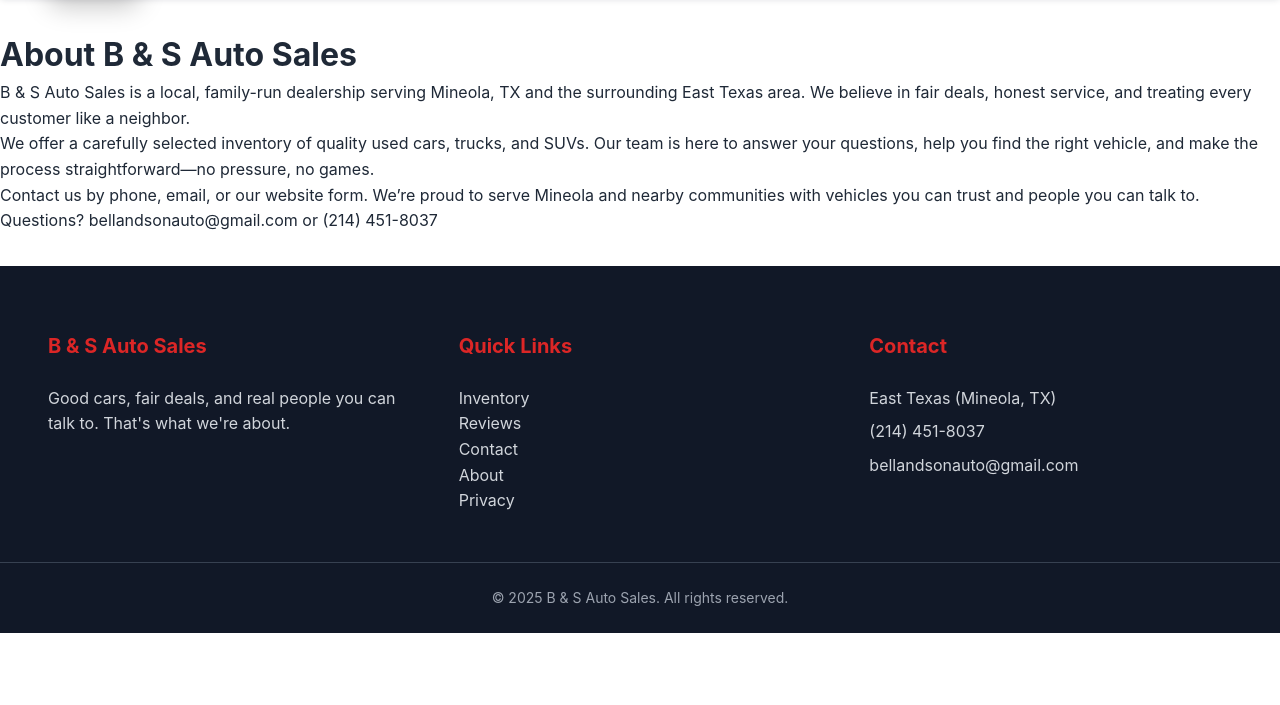
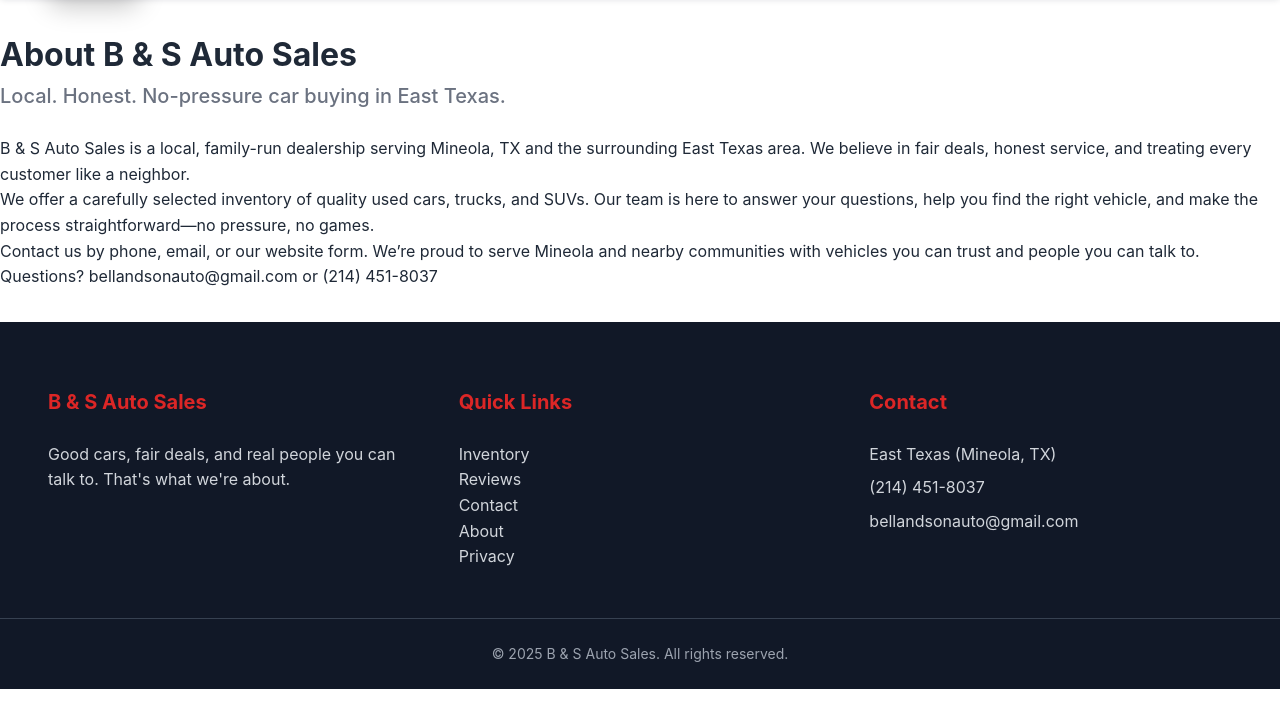
Before and after one commit to ReginaldBell/Bell-Auto-Sales, a website: page about.html in a window 1280 px wide. Shown: the part 95-800 px from the top of the page. Drawn offline with Linux system fonts and the light colour scheme.

Commit message:
chore: about page subheading and mailto link

```diff
--- a/about.html
+++ b/about.html
@@ -32,6 +32,7 @@
 
   <main class="container" style="padding:2rem 0;">
     <h1>About B & S Auto Sales</h1>
+    <h2 style="font-size:1.25rem;font-weight:500;margin-bottom:1.5rem;color:var(--color-text-secondary);">Local. Honest. No-pressure car buying in East Texas.</h2>
     <p>B & S Auto Sales is a local, family-run dealership serving Mineola, TX and the surrounding East Texas area. We believe in fair deals, honest service, and treating every customer like a neighbor.</p>
     <p>We offer a carefully selected inventory of quality used cars, trucks, and SUVs. Our team is here to answer your questions, help you find the right vehicle, and make the process straightforward—no pressure, no games.</p>
     <p>Contact us by phone, email, or our website form. We’re proud to serve Mineola and nearby communities with vehicles you can trust and people you can talk to.</p>
```
